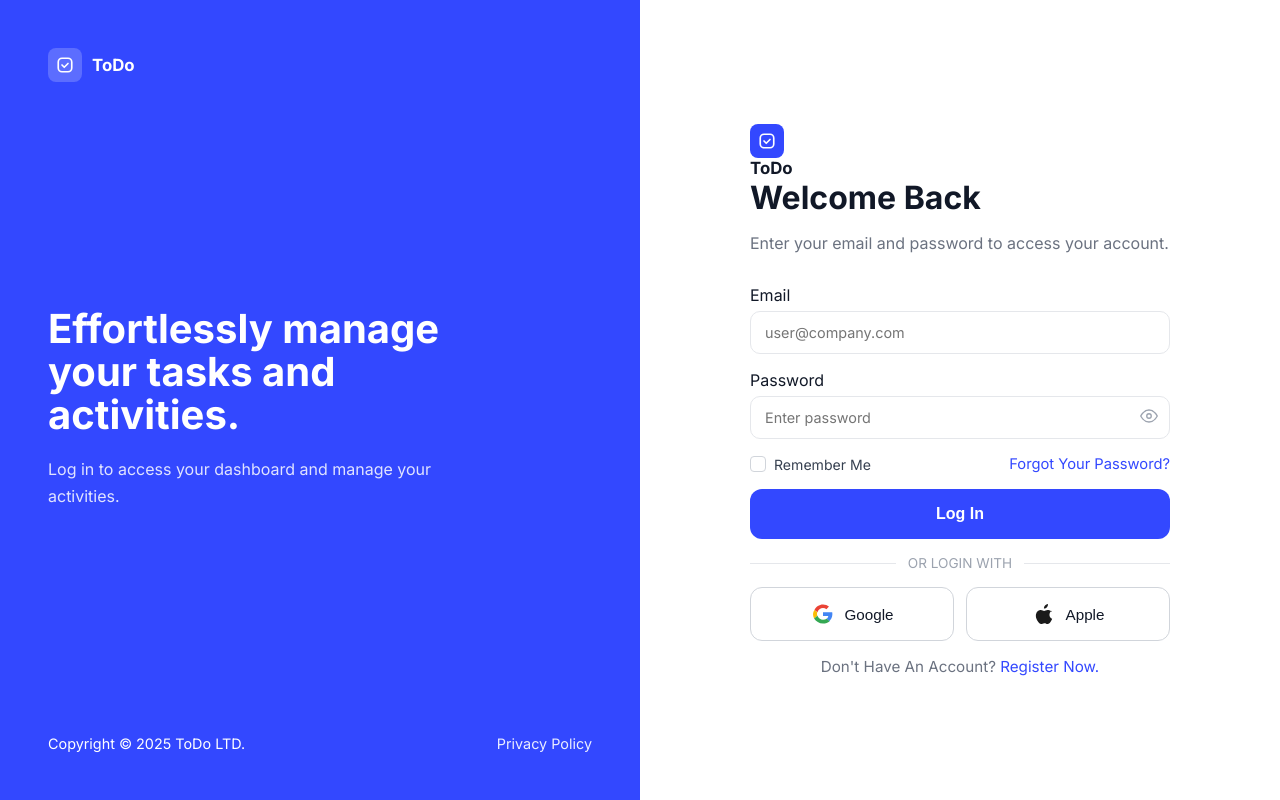
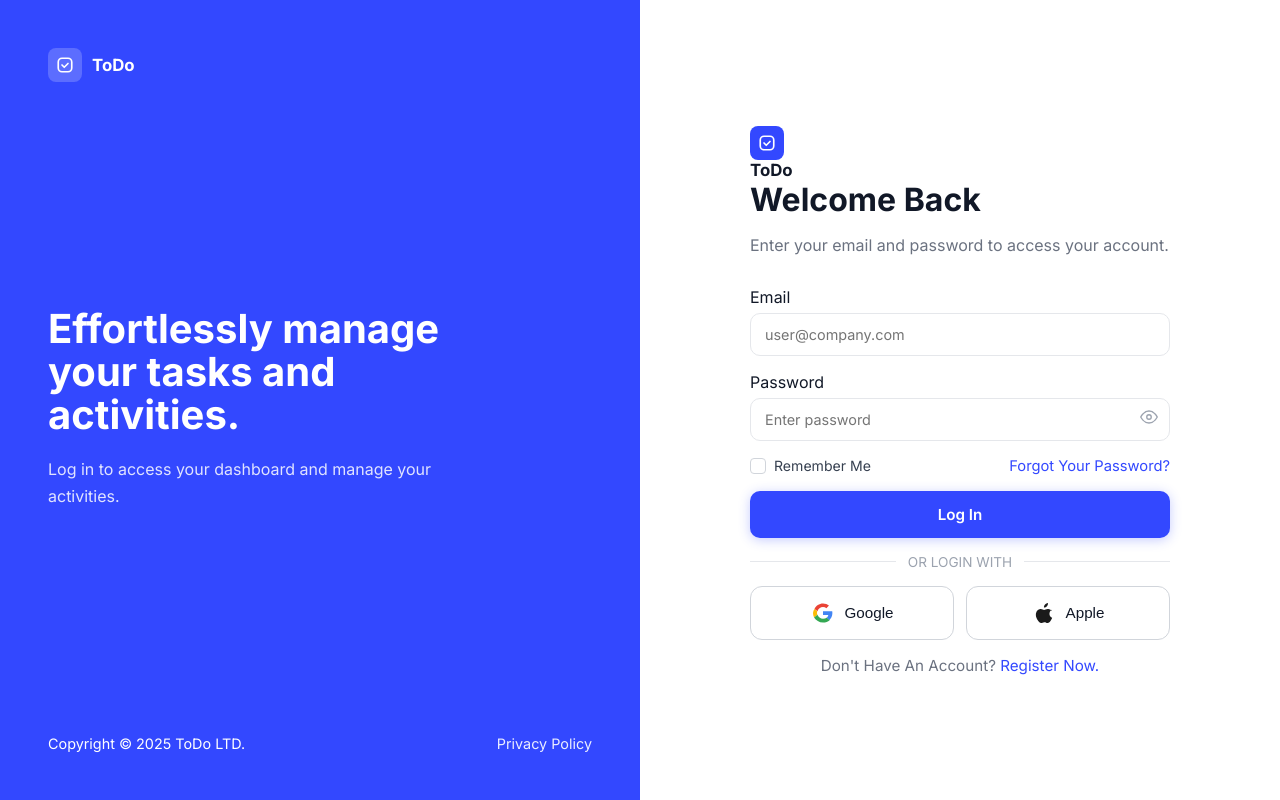
Before and after one commit to RenatoTSilva4/sistema_ToDo_Frello, a plain HTML site: page index.html in a window 1280 px wide. Drawn offline with Linux system fonts and the light colour scheme.

Commit message:
style(buttons): improve button design and hover effects

```diff
--- a/styles.css
+++ b/styles.css
@@ -245,14 +245,22 @@ body {
 
 .botao-principal {
     width: 100%;
-    padding: 16px;
+    padding: 14px;
     border: none;
-    border-radius: 12px;
+    border-radius: 10px;
     background: #3348ff;
     color: #ffffff;
-    font-size: 1rem;
+    font-family: Inter, Arial, sans-serif;
+    font-size: 0.95rem;
     font-weight: 600;
     cursor: pointer;
+    transition: background 0.18s ease, box-shadow 0.18s ease;
+    box-shadow: 0 2px 12px rgba(51, 72, 255, 0.28);
+}
+
+.botao-principal:hover {
+    background: #2337ee;
+    box-shadow: 0 4px 18px rgba(51, 72, 255, 0.36);
 }
 
 .divisor {
```
